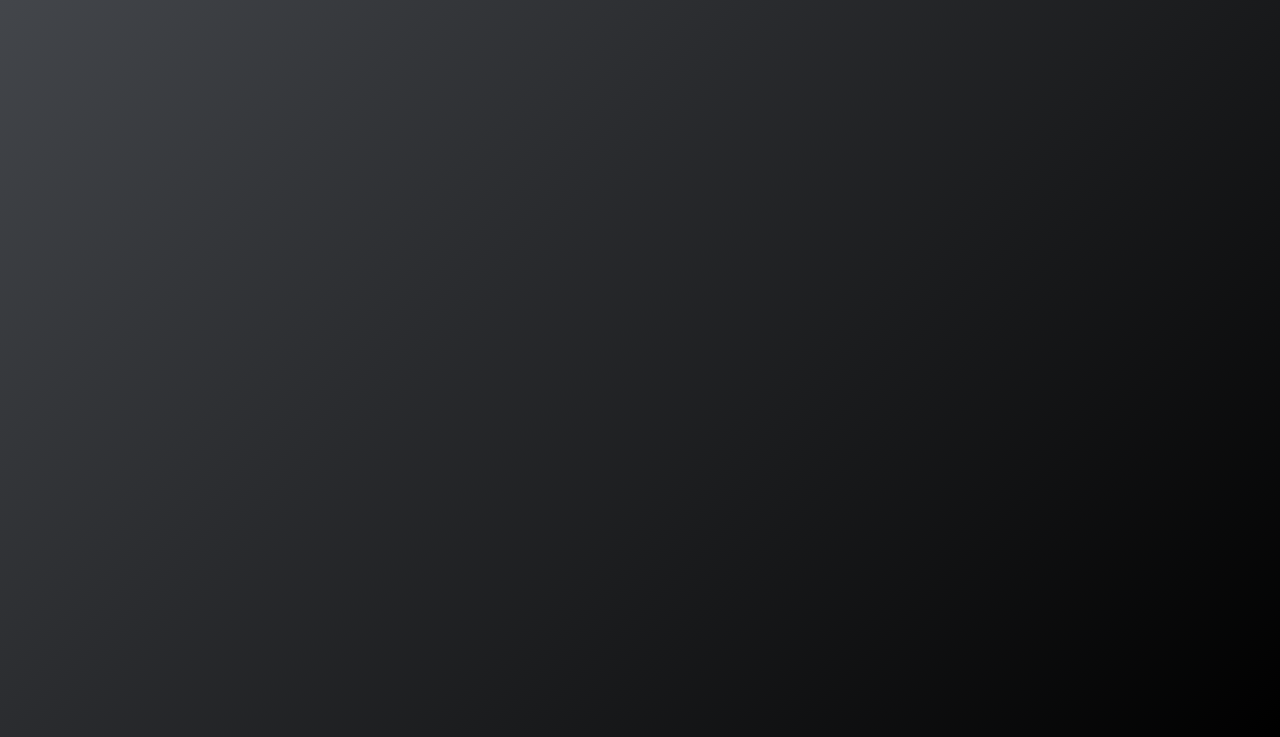
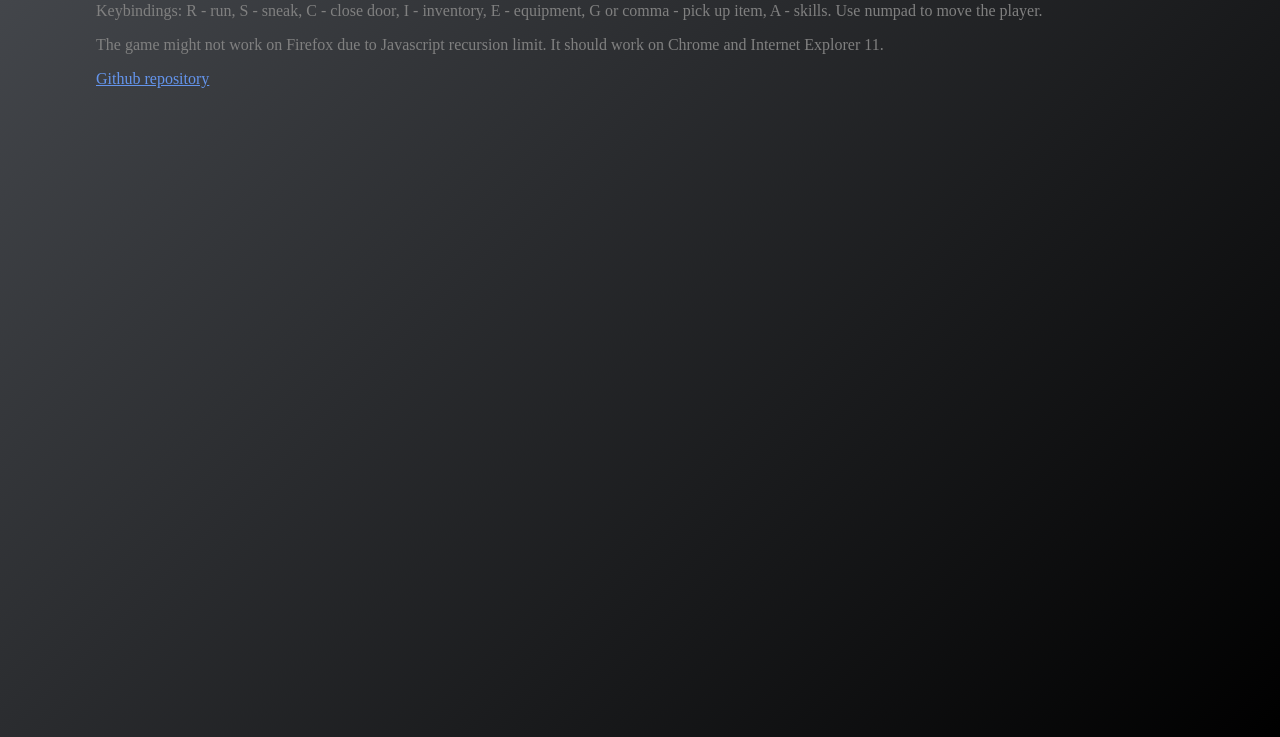
Before and after one commit to maqqr/7drl2015, a website: page dist/index.html in a window 1280 px wide. Shown: the part 63-800 px from the top of the page. Drawn offline with Linux system fonts and the light colour scheme.

Commit message:
Added note about Firefox and added keybindings to index.html

```diff
--- a/dist/index.html
+++ b/dist/index.html
@@ -11,5 +11,8 @@
 <h1>RobberyRL</h1>
 <script type="text/javascript" src="console.js"></script>
 <script type="text/javascript" src="Main.js"></script>
+<p>Keybindings: R - run, S - sneak, C - close door, I - inventory, E - equipment, G or comma - pick up item, A - skills. Use numpad to move the player.</p>
+<p>The game might not work on Firefox due to Javascript recursion limit. It should work on Chrome and Internet Explorer 11.</p>
+<p><a href="https://github.com/maqqr/7drl2015">Github repository</a></p>
 </body>
 </html>
--- a/dist/style.css
+++ b/dist/style.css
@@ -6,6 +6,19 @@ h1 {
     color: white;
     font-family: monospace;
     margin-left: 3em;
+}
+
+p {
+    color: gray;
+    margin-left: 6em;
+}
+
+a {
+    color: cornflowerblue;
+}
+
+a:visited {
+    color: cornflowerblue;
 }
 
 canvas {
```
Also changed, not shown: README.md.
